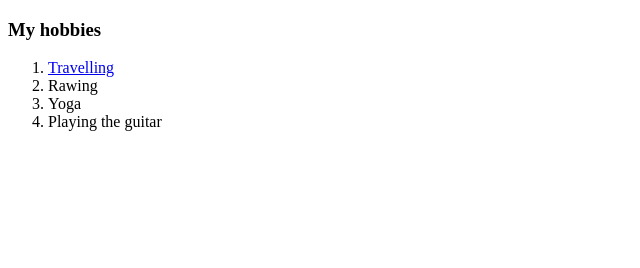
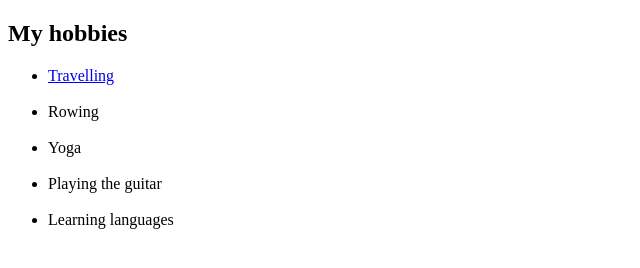
Before and after one commit to AngeliqueTillier/cv, a plain HTML site: page hobbies.html in a window 1280 px wide. Shown: the whole page, without its empty margins (0-640 px from the left). Drawn offline with Linux system fonts and the light colour scheme.

Commit message:
Update hobbies.html

```diff
--- a/hobbies.html
+++ b/hobbies.html
@@ -3,14 +3,20 @@
   <head>
     <meta charset="utf-8">
     <title>My hobbies</title>
+    <link rel="stylesheet" href="css/styles.css">
   </head>
   <body>
-    <h3>My hobbies</h3>
-    <ol>
+    <h2>My hobbies</h2>
+    <ul>
       <li><a href="http://angelontravel.com/category/transatlantique/">Travelling</a></li>
-      <li>Rawing</li>
+      <br>
+      <li>Rowing</li>
+      <br>
       <li>Yoga</li>
+      <br>
       <li>Playing the guitar</li>
-    </ol>
+      <br>
+      <li>Learning languages</li>
+    </ul>
   </body>
 </html>
```
